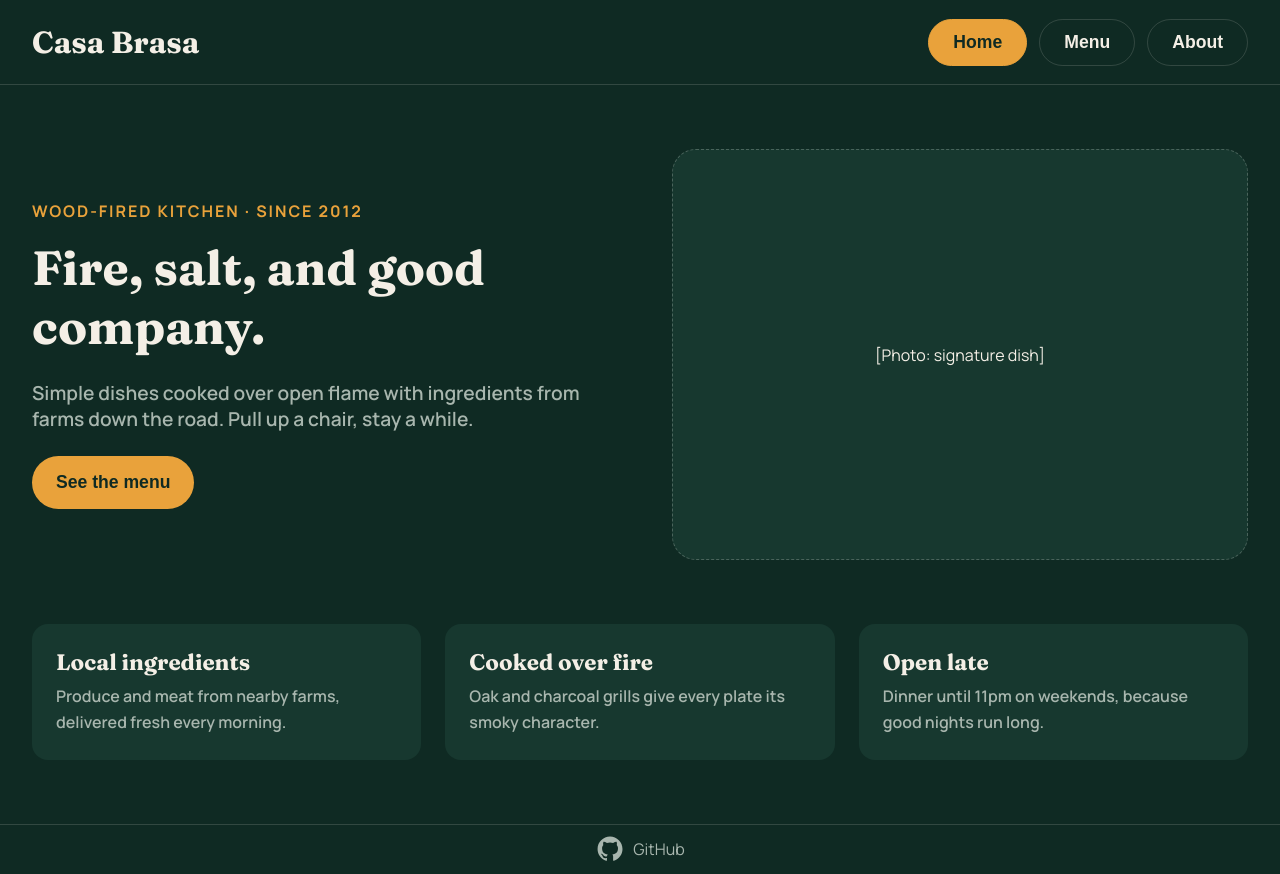
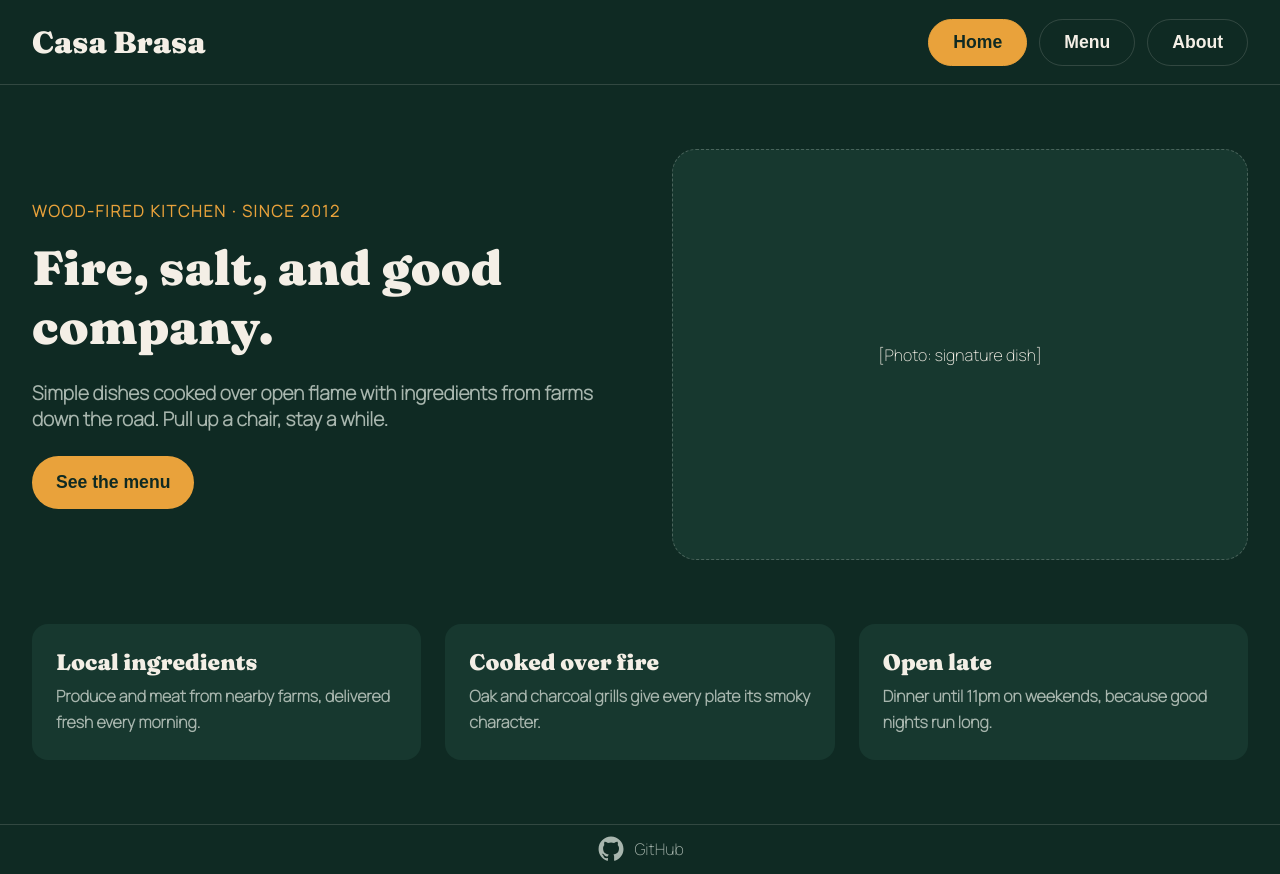
Before and after one commit to Vescien/odin-project-restaurant-page, a website built with webpack: page src/template.html in a window 1280 px wide. Built offline with nearby package versions, Linux system fonts and the light colour scheme.

Commit message:
Make fonts local

```diff
--- a/src/style.css
+++ b/src/style.css
@@ -1,3 +1,21 @@
+@font-face {
+    font-family: 'Fraunces';
+    src: url('fonts/Fraunces-9ptBlack.woff2') format('woff2'),
+        url('fonts/Fraunces-9ptBlack.woff') format('woff');
+    font-weight: 900;
+    font-style: normal;
+    font-display: swap;
+}
+
+@font-face {
+    font-family: 'Manrope';
+    src: url('fonts/Manrope-ExtraLight.woff2') format('woff2'),
+        url('fonts/Manrope-ExtraLight.woff') format('woff');
+    font-weight: 200;
+    font-style: normal;
+    font-display: swap;
+}
+
 :root {
     --primary-color: #0F2A23;
     --secondary-color: #17382F;
--- a/src/template.html
+++ b/src/template.html
@@ -4,9 +4,6 @@
     <meta charset="UTF-8">
     <meta name="viewport" content="width=device-width, initial-scale=1.0">
     <title>Restaurant Page</title>
-    <link rel="preconnect" href="https://fonts.googleapis.com">
-    <link rel="preconnect" href="https://fonts.gstatic.com" crossorigin>
-    <link href="https://fonts.googleapis.com/css2?family=Fraunces:opsz,wght@9..144,600;9..144,700&family=Manrope:wght@400;500;600;700&display=swap" rel="stylesheet">
 </head>
 <body>
     <header>
```
Also changed, not shown: src/fonts/Fraunces-9ptBlack.woff (added), src/fonts/Fraunces-9ptBlack.woff2 (added), src/fonts/Manrope-ExtraLight.woff (added), src/fonts/Manrope-ExtraLight.woff2 (added).
